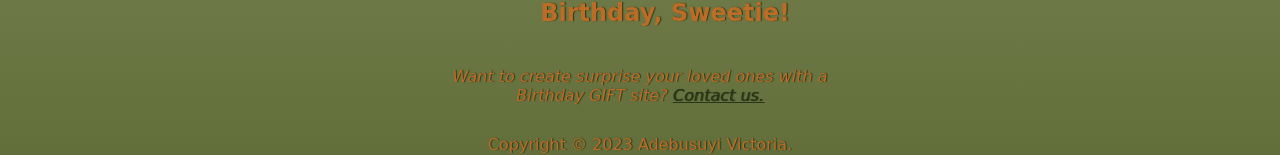
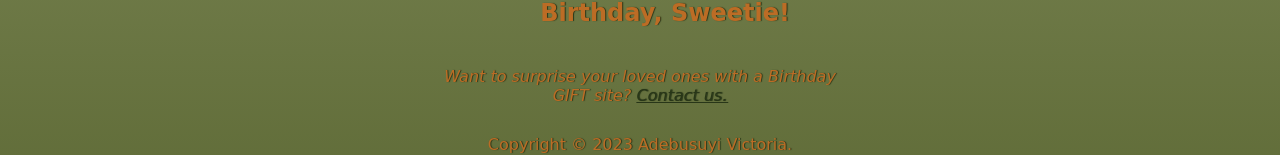
Before and after one commit to oyinadebusuyi/Birthday-gift-card, a plain HTML site: page index.html in a window 1280 px wide. Shown: the part 3150-3305 px from the top of the page. Drawn offline with Linux system fonts and the light colour scheme; a web font is replaced by a local one.

Commit message:
Correction

```diff
--- a/index.html
+++ b/index.html
@@ -56,7 +56,7 @@
 
     <div class="footer">
       <h2 id="congrats">Congratulations on your 10,950th day alive. Happy 30th Birthday, Sweetie!</h2>
-      <p id="create">Want to create surprise your loved ones with a Birthday GIFT site? <a href="#" target="_blank">Contact us.</a></p>
+      <p id="create">Want to surprise your loved ones with a Birthday GIFT site? <a href="#" target="_blank">Contact us.</a></p>
       <p id="copy">Copyright © 2023 Adebusuyi Victoria.</p>
       <p id="all">All rights reserved.</p>
     </div>
```
